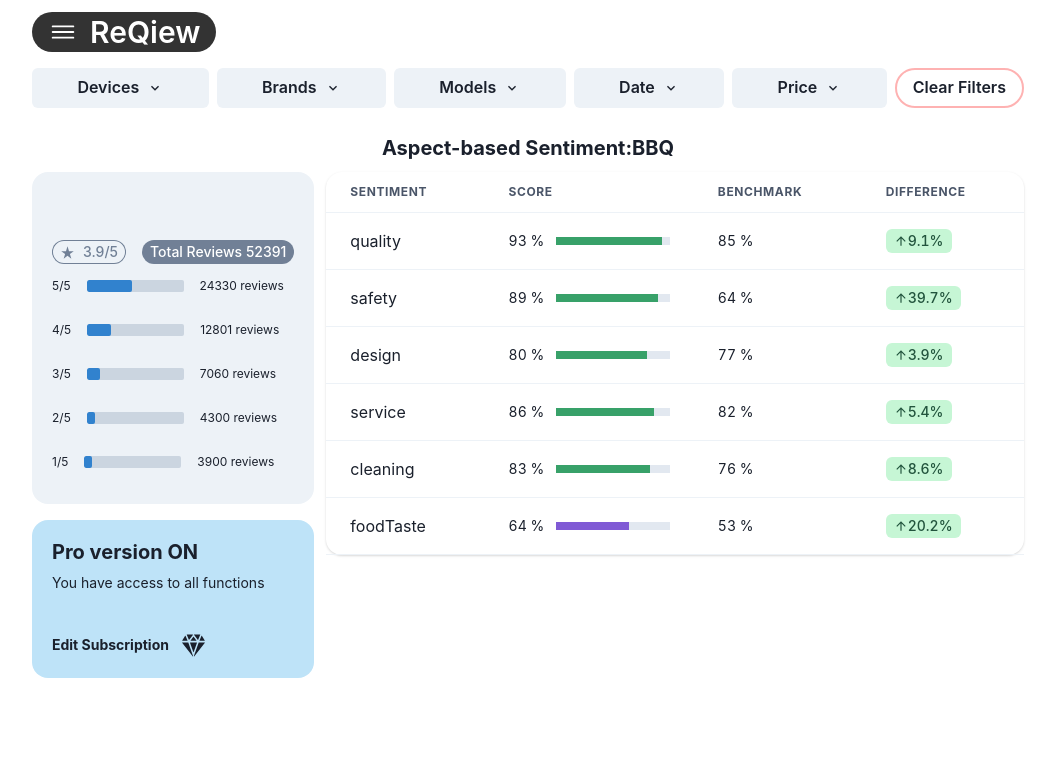
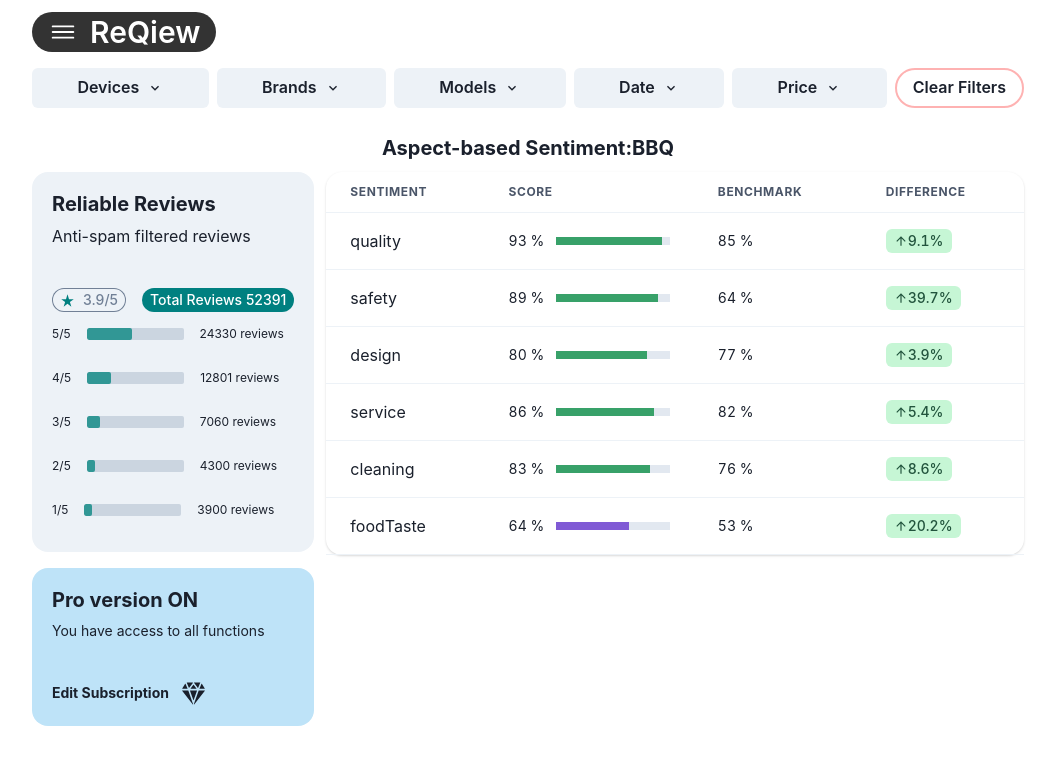
Before and after one commit to ruthtempo/reqiew, a React (Create React App) app: page / in a window 1280 px wide. Shown: the top 764 px of the page, without its empty margins (112-1167 px from the left). Built offline with nearby package versions, Linux system fonts and the light colour scheme.

Commit message:
adds props

```diff
--- a/src/App.tsx
+++ b/src/App.tsx
@@ -1,7 +1,6 @@
-import { Box, Container, Flex, Heading } from "@chakra-ui/react";
+import { Box, Flex, Heading } from "@chakra-ui/react";
 import { useState } from "react";
 import { Filters } from "./components/FilterOptions";
-import { MenuNav } from "./components/Menu";
 import { Results } from "./components/Results";
 import { ReviewsCard } from "./components/ReviewsCard";
 import { VersionCard } from "./VersionCard";
@@ -56,7 +55,14 @@ function App() {
       </Heading>
       <Flex gap={3}>
         <Box display="flex" flexDirection="column" gap={4}>
-          <ReviewsCard productData={filteredEntities} />
+          <ReviewsCard
+            productData={filteredEntities}
+            title="Reliable Reviews"
+            subtitle={"Anti-spam filtered reviews"}
+            barColor="teal"
+            tagBg="teal"
+            starColor="teal"
+          />
           <VersionCard />
         </Box>
         <Box flexGrow={1}>
```
